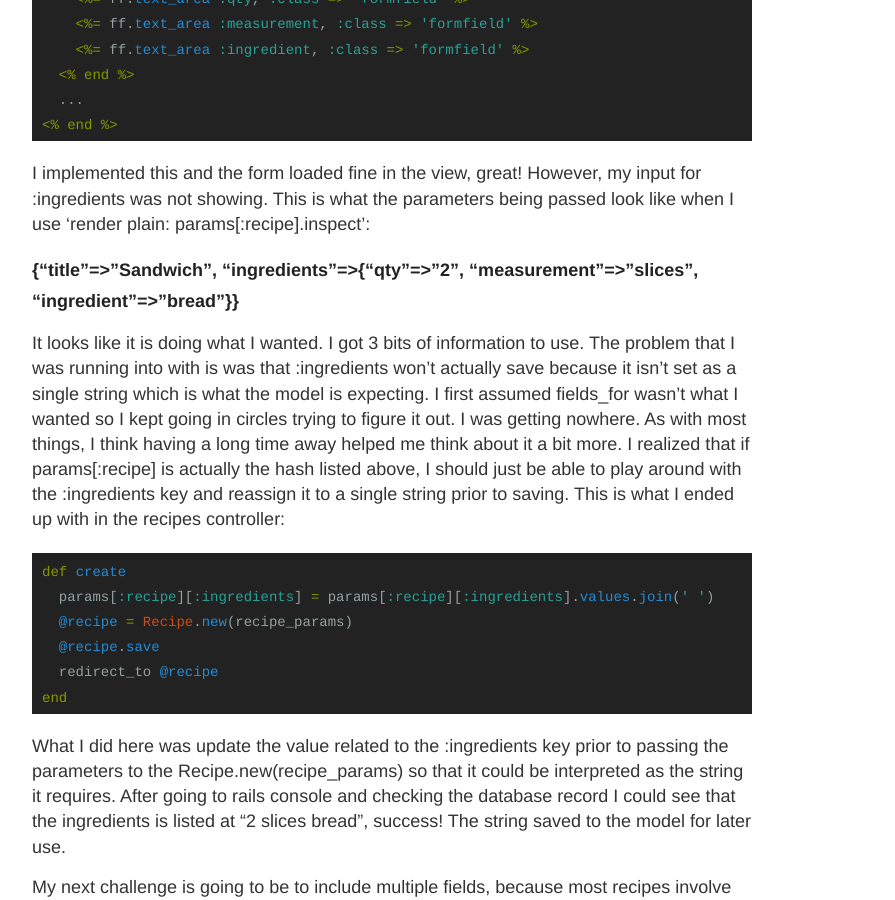
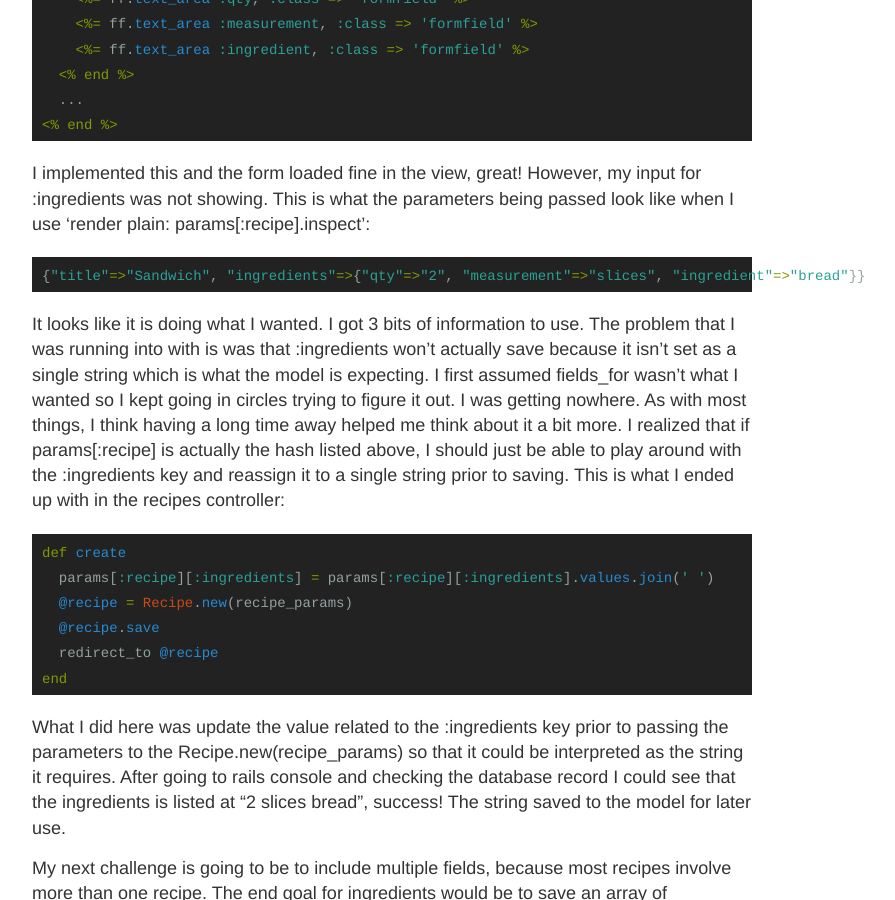
Before and after one commit to mostlybadfly/jekyllsite, a Jekyll site: the page built from _posts/2014-10-21-fields-for.md, in a window 1280 px wide and 900 px high, scrolled down 569 px. Shown: the whole window, without its empty margins (248-1143 px from the left). Built offline with Jekyll 4.4.1, drawn with Linux system fonts in a browser that asks for light colours; comment, search, counter and statistics services are not loaded.

Commit message:
Update 2014-10-21-fields-for.md

```diff
--- a/_posts/2014-10-21-fields-for.md
+++ b/_posts/2014-10-21-fields-for.md
@@ -20,7 +20,9 @@ comments: true
 
   I implemented this and the form loaded fine in the view, great! However, my input for :ingredients was not showing. This is what the parameters being passed look like when I use 'render plain: params[:recipe].inspect':
 
-###### {"title"=>"Sandwich", "ingredients"=>{"qty"=>"2", "measurement"=>"slices", "ingredient"=>"bread"}}
+{% highlight ruby %}
+{"title"=>"Sandwich", "ingredients"=>{"qty"=>"2", "measurement"=>"slices", "ingredient"=>"bread"}}
+{% endhighlight %}
 
   It looks like it is doing what I wanted. I got 3 bits of information to use.  The problem that I was running into with is was that :ingredients won't actually save because it isn't set as a single string which is what the model is expecting. I first assumed fields_for wasn't what I wanted so I kept going in circles trying to figure it out.  I was getting nowhere. As with most things, I think having a long time away helped me think about it a bit more.  I realized that if params[:recipe] is actually the hash listed above, I should just be able to play around with the :ingredients key and reassign it to a single string prior to saving. This is what I ended up with in the recipes controller:
 
```
